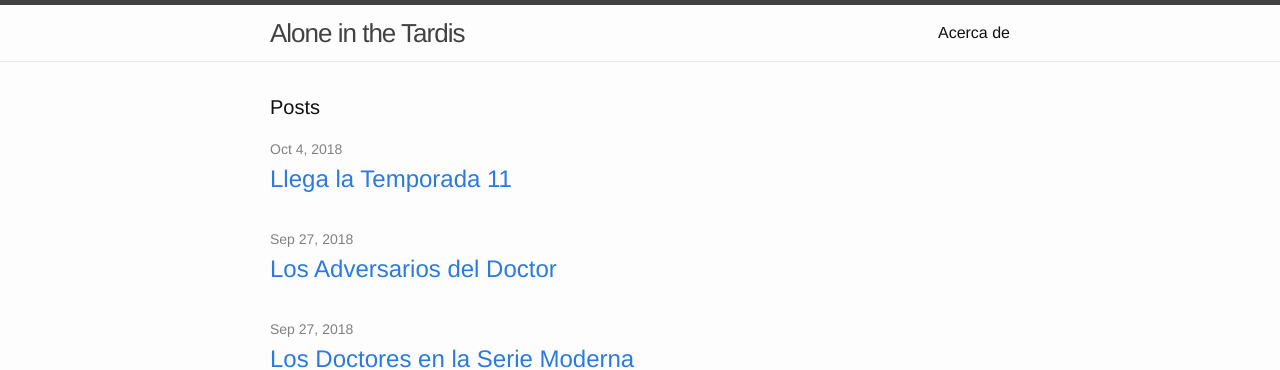
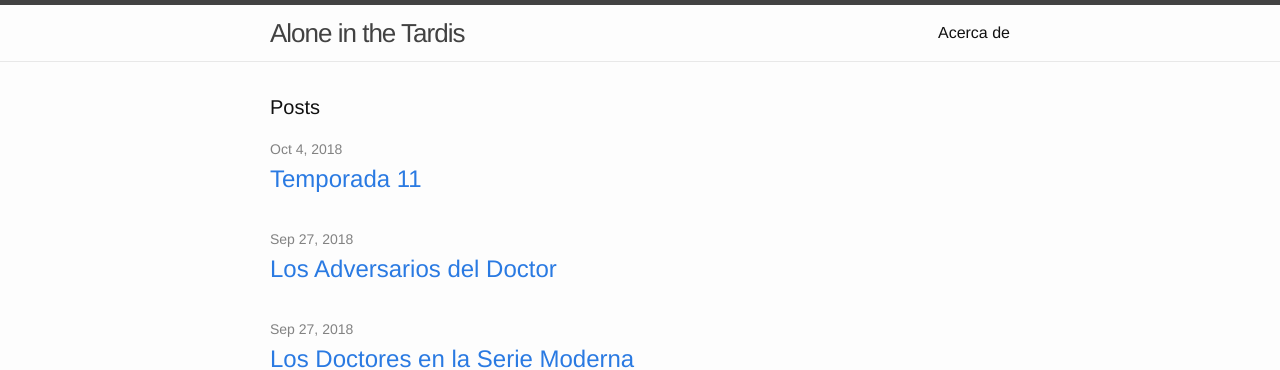
Before and after one commit to FranciscoRomero23/iaw1paginaestatica, a Jekyll site: the page built from index.html, in a window 1280 px wide. Shown: the top 370 px of the page. Built offline with Jekyll 4.4.1, drawn with Linux system fonts in a browser that asks for light colours.

Commit message:
Commit 10/10/18-10:03

```diff
--- a/_config.yml
+++ b/_config.yml
@@ -19,4 +19,4 @@ github_username:  franciscoromero23
 markdown: kramdown
 # deployment
 host: 0.0.0.0
-port: 4000
+port: 5000
--- a/_posts/2018-10-04-temporada-11.markdown
+++ b/_posts/2018-10-04-temporada-11.markdown
@@ -1,6 +1,6 @@
 ---
 layout: post
-title:  "Llega la Temporada 11"
+title:  "Temporada 11"
 date:   2018-10-04 13:32:52 +0200
 categories: doctorwho temporada temporada11 serie
 ---
```
